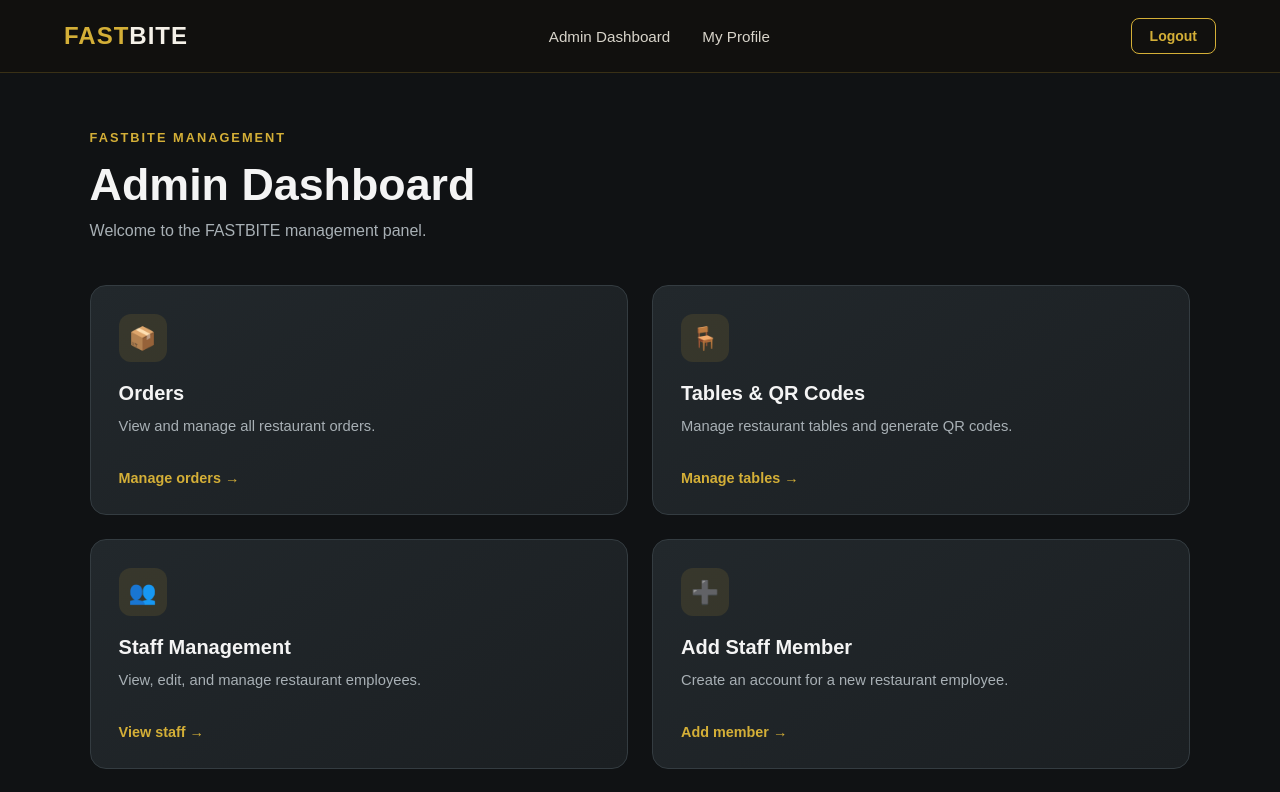
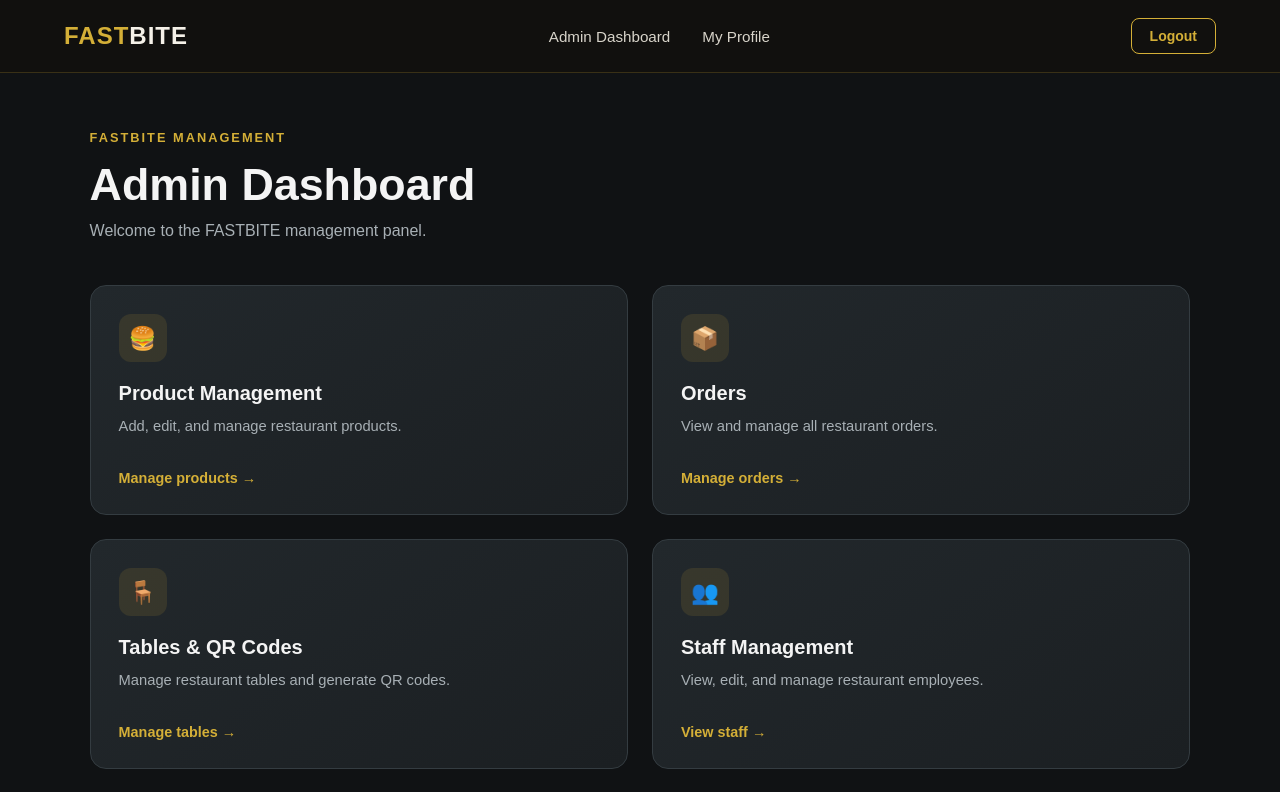
Before and after one commit to Ssiiiam/FASTBITE-frontend, a React (Vite) app in the folder fast_food/: page /admin in a window 1280 px wide. Shown: the top 792 px of the page. Built offline with nearby package versions, Linux system fonts and the light colour scheme; no server answers; sample sign-in values are in the browser's storage.

Commit message:
Add product management link to admin dashboard

```diff
--- a/fast_food/src/App.tsx
+++ b/fast_food/src/App.tsx
@@ -61,7 +61,6 @@ function App() {
               }
             >
               <Route path="/staff" element={<StaffDashboard />} />
-              <Route path="/admin" element={<AdminDashboard />} />
             </Route>
 
             {/* Staff Profile */}
--- a/fast_food/src/pages/AdminDashboard.tsx
+++ b/fast_food/src/pages/AdminDashboard.tsx
@@ -11,6 +11,13 @@ export default function AdminDashboard() {
       </div>
 
       <section className="admin-dashboard-links">
+        <Link to="/admin/products" className="admin-dashboard-card">
+          <div className="admin-card-icon">🍔</div>
+          <h2>Product Management</h2>
+          <p>Add, edit, and manage restaurant products.</p>
+          <span className="admin-card-action">Manage products →</span>
+        </Link>
+
         <Link to="/admin/orders" className="admin-dashboard-card">
           <div className="admin-card-icon">📦</div>
           <h2>Orders</h2>
```
